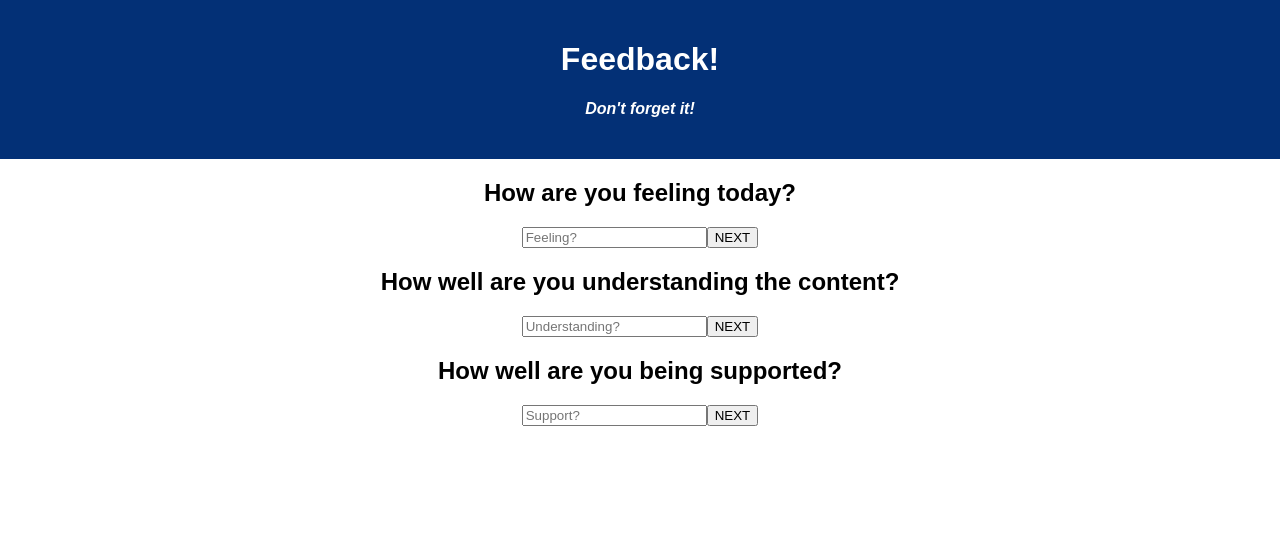
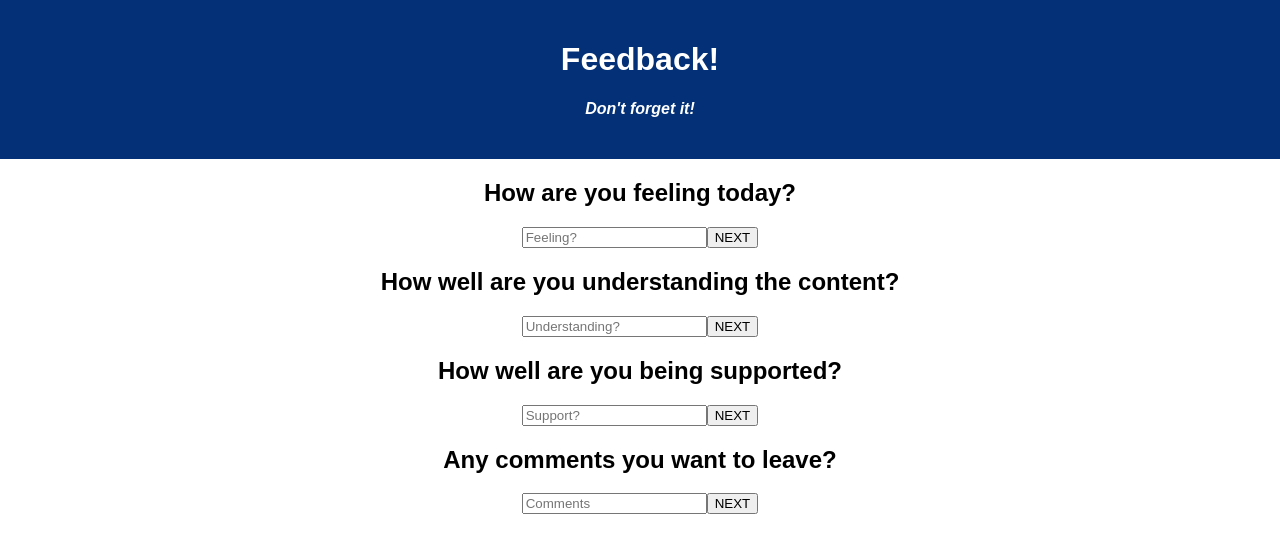
Before and after one commit to Jponto93/Student-Feedback-Loop, a React (Create React App) app: page / in a window 1280 px wide. Shown: the top 552 px of the page. Built offline with nearby package versions, Linux system fonts and the light colour scheme.

Commit message:
Comments component core set up

```diff
--- a/src/components/App/App.jsx
+++ b/src/components/App/App.jsx
@@ -4,6 +4,7 @@ import './App.css';
 import Feeling from '../Feeling/Feeling';
 import Understanding from '../Understanding/Understanding';
 import Support from '../Support/Support';
+import Comments from '../Comments/Comments';
 
 function App() {
 
@@ -17,6 +18,7 @@ function App() {
       <Feeling />
       <Understanding />
       <Support />
+      <Comments />
 
     </div>
   );
--- /dev/null
+++ b/src/components/Comments/Comments.jsx
@@ -0,0 +1,20 @@
+
+
+function Comments() {
+
+    const handleClick = () => {
+        console.log('inside Comments handleClick');
+    } // end handleClick
+
+    return (
+        <>
+            <h2>Any comments you want to leave?</h2>
+            <input type="text"
+                placeholder="Comments" />
+            <button onClick={handleClick}>NEXT</button>
+        </>
+
+    )
+} // end Comments
+
+export default Comments;
```
